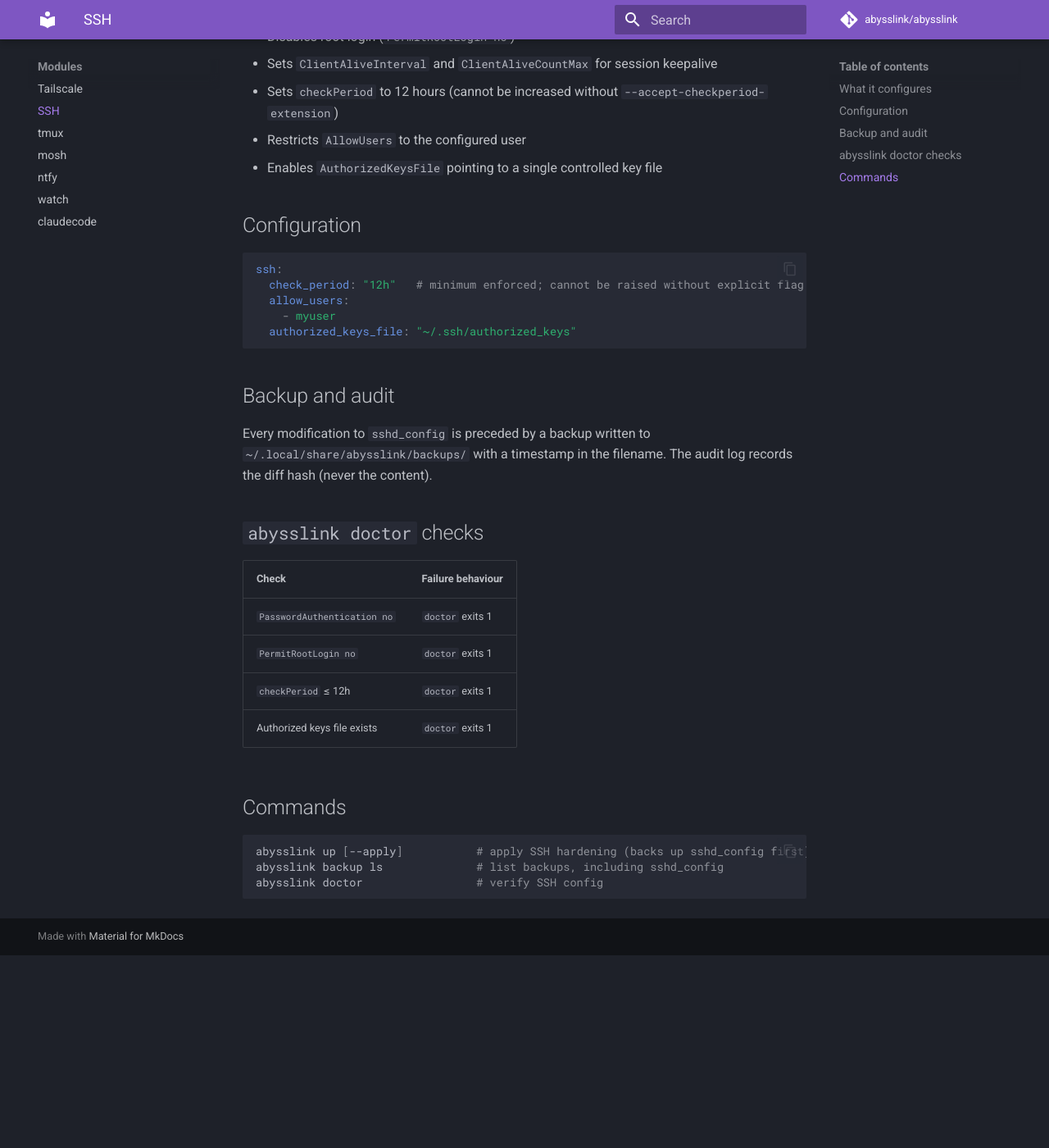
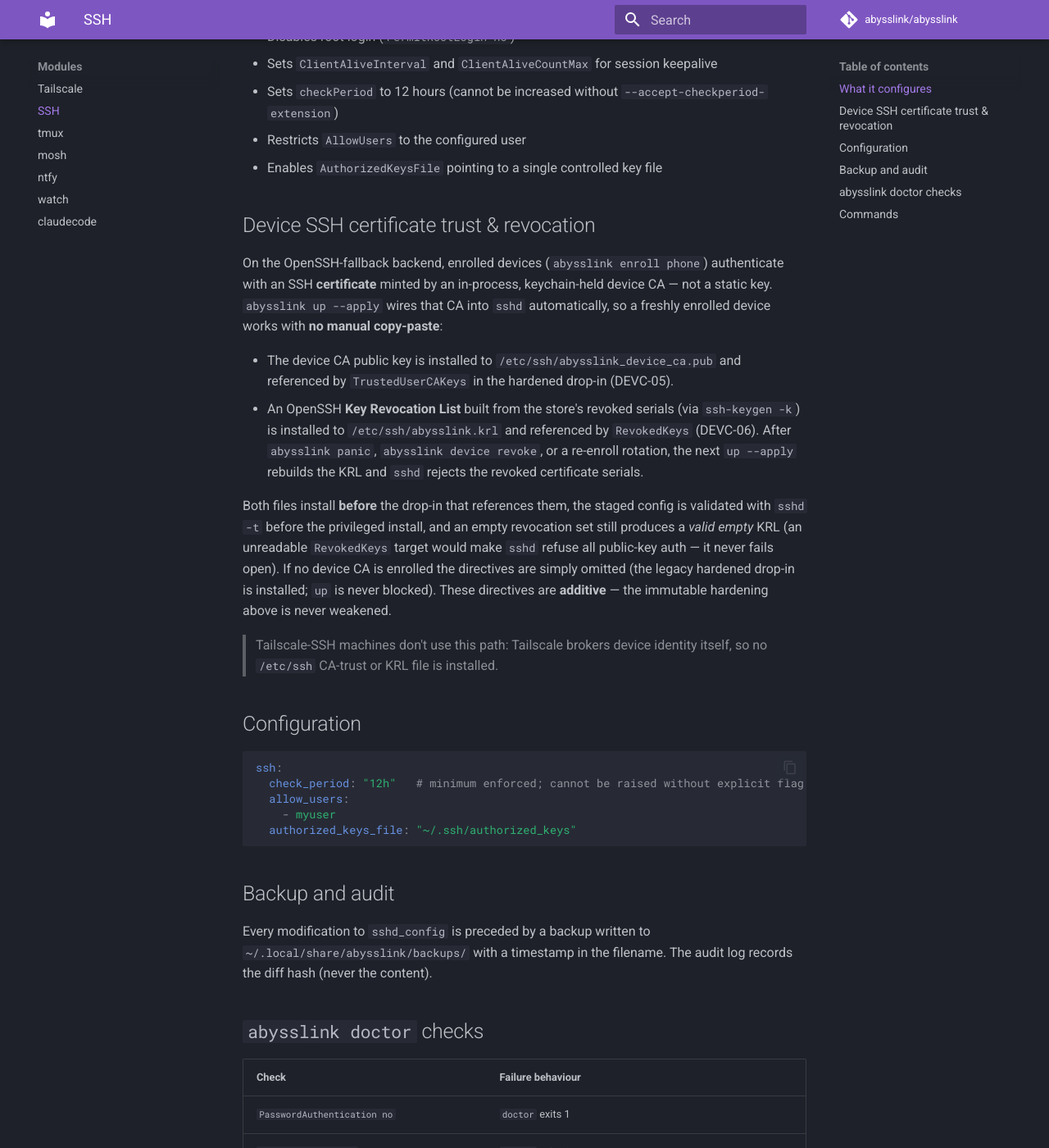
Before and after one commit to abysslink/abysslink, an MkDocs documentation site: the page built from docs/modules/ssh.md, in a window 1280 px wide and 1400 px high, scrolled down 346 px. Shown: the whole window at 82% size. Built offline with MkDocs 1.6.1 and Material for MkDocs 9.7.7, drawn with Linux system fonts in a browser that asks for light colours; comment, search, counter and statistics services are not loaded; before the commit the page ends 1511 px from its top, so only the background shows below that; some of the changed text lies outside the part shown.

Commit message:
docs(28.1): document device SSH CA trust + KRL revocation + drift checks
docs/modules/ssh.md now covers the DEVC-05/06 behaviour shipped in phase 28.1:
TrustedUserCAKeys auto-wiring to the enrolled device CA, RevokedKeys KRL
revocation enforcement (rebuilt on up --apply after panic/revoke/rotate), the
fail-closed / valid-empty-KRL / additive-only guarantees, and the two new
report-only doctor drift checks (ca-trust / krl, with devssh-unknown on
unverifiable probes).

Co-Authored-By: Claude Opus 4.8 (1M context) <noreply@anthropic.com>
Signed-off-by: mohandoz <mohandoz@users.noreply.github.com>

```diff
--- a/docs/modules/ssh.md
+++ b/docs/modules/ssh.md
@@ -10,6 +10,32 @@ The SSH module hardens `sshd_config` with paranoid-by-default settings.
 - Sets `checkPeriod` to 12 hours (cannot be increased without `--accept-checkperiod-extension`)
 - Restricts `AllowUsers` to the configured user
 - Enables `AuthorizedKeysFile` pointing to a single controlled key file
+
+## Device SSH certificate trust & revocation
+
+On the OpenSSH-fallback backend, enrolled devices (`abysslink enroll phone`)
+authenticate with an SSH **certificate** minted by an in-process, keychain-held
+device CA — not a static key. `abysslink up --apply` wires that CA into `sshd`
+automatically, so a freshly enrolled device works with **no manual copy-paste**:
+
+- The device CA public key is installed to `/etc/ssh/abysslink_device_ca.pub`
+  and referenced by `TrustedUserCAKeys` in the hardened drop-in (DEVC-05).
+- An OpenSSH **Key Revocation List** built from the store's revoked serials
+  (via `ssh-keygen -k`) is installed to `/etc/ssh/abysslink.krl` and referenced
+  by `RevokedKeys` (DEVC-06). After `abysslink panic`, `abysslink device revoke`,
+  or a re-enroll rotation, the next `up --apply` rebuilds the KRL and `sshd`
+  rejects the revoked certificate serials.
+
+Both files install **before** the drop-in that references them, the staged
+config is validated with `sshd -t` before the privileged install, and an empty
+revocation set still produces a *valid empty* KRL (an unreadable `RevokedKeys`
+target would make `sshd` refuse all public-key auth — it never fails open). If
+no device CA is enrolled the directives are simply omitted (the legacy hardened
+drop-in is installed; `up` is never blocked). These directives are **additive** —
+the immutable hardening above is never weakened.
+
+> Tailscale-SSH machines don't use this path: Tailscale brokers device identity
+> itself, so no `/etc/ssh` CA-trust or KRL file is installed.
 
 ## Configuration
 
@@ -35,6 +61,13 @@ audit log records the diff hash (never the content).
 | `PermitRootLogin no` | `doctor` exits 1 |
 | `checkPeriod` ≤ 12h | `doctor` exits 1 |
 | Authorized keys file exists | `doctor` exits 1 |
+| Device CA-trust file matches the enrolled CA | warns (`ca-trust-drift` / `ca-trust-missing`) — run `up --apply` |
+| Installed KRL matches the store's revoked serials | warns (`krl-drift` / `krl-missing`) — run `up --apply` |
+
+The two device-cert checks are **report-only drift checks** (warn, never exit 1)
+and run only when a device CA is enrolled. When `ssh-keygen` can't decode the
+installed KRL the check reports `devssh-unknown` rather than a misleading OK —
+it never renders a green ✓ for a control it could not actually verify.
 
 ## Commands
 
```
